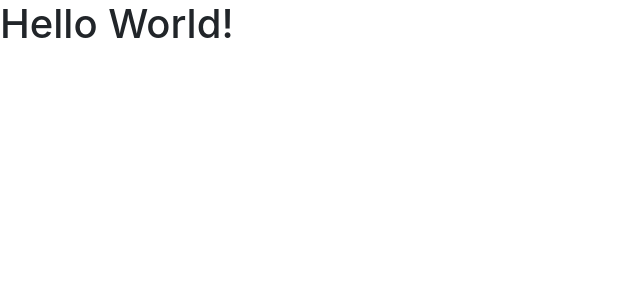
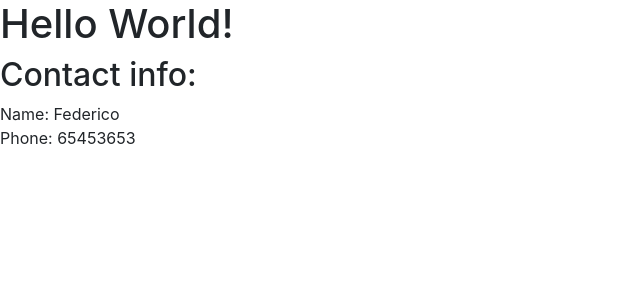
Before and after one commit to jorgeron/contacts-frontend-fis2019, a React (Create React App) app: page / in a window 1280 px wide. Shown: the top 300 px of the page, without its empty margins (0-640 px from the left). Built offline with nearby package versions, Linux system fonts and the light colour scheme.

Commit message:
Añadido componente Contact

```diff
--- a/src/App.js
+++ b/src/App.js
@@ -2,10 +2,21 @@ import React from 'react';
 import logo from './logo.svg';
 import 'bootstrap/dist/css/bootstrap.min.css';
 import './App.css';
+import Contact from './Contact.js';
+
 
 function App() {
+
+  const contact = {
+    name: "Federico",
+    phone : "65453653"
+  };
+
   return (
-    <h1>Hello World!</h1>
+    <div>
+      <h1>Hello World!</h1>
+      <Contact contact={contact}/>
+    </div>
   );
 }
 
--- /dev/null
+++ b/src/Contact.js
@@ -0,0 +1,13 @@
+import React from 'react';
+
+function Contact(props) {
+    return(
+        <div>
+            <h2>Contact info:</h2>
+            <div>Name: {props.contact.name}</div>
+            <div>Phone: {props.contact.phone}</div>
+        </div>
+    );
+}
+
+export default Contact;
```
